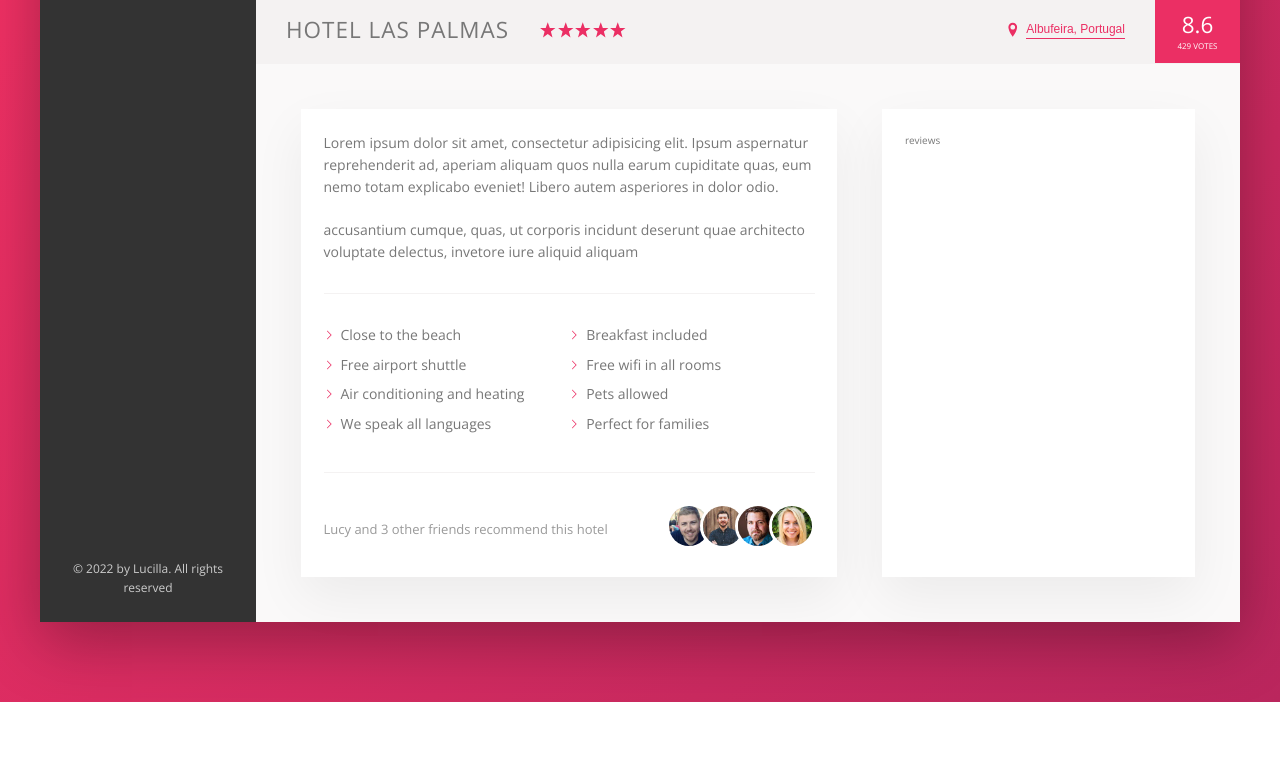
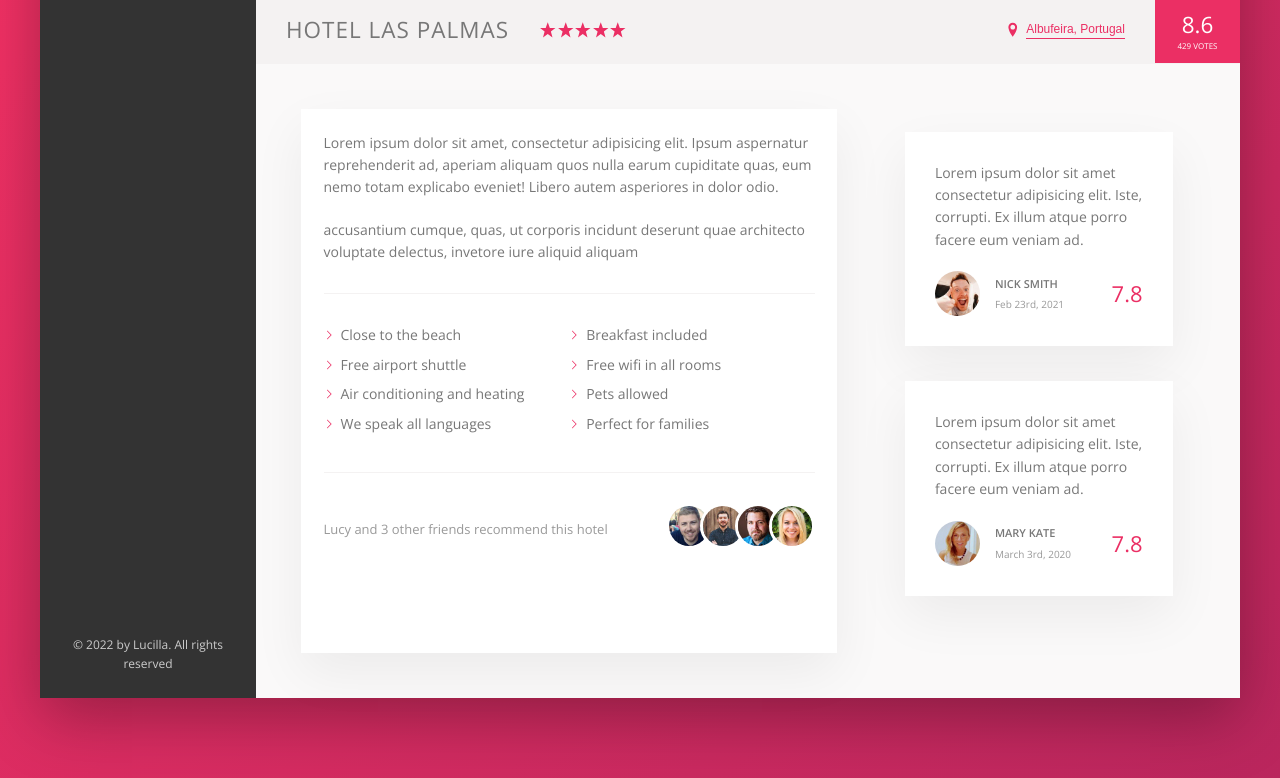
Before and after one commit to dknsapatin/Lucilla, a website: page index.html in a window 1280 px wide. Shown: the part 538-1316 px from the top of the page. Before the commit the page ends 1240 px from the top, so only its background shows below. Drawn offline with nearby package versions, Linux system fonts and the light colour scheme.

Commit message:
added review section

```diff
--- a/index.html
+++ b/index.html
@@ -193,7 +193,41 @@
                 </div>
               </div>
             </div>
-            <div class="user-reviews">reviews</div>
+            <div class="user-reviews">
+              <figure class="review">
+                <!-- Block quote testimonial -->
+                <blockquote class="review__text">
+                  Lorem ipsum dolor sit amet consectetur adipisicing elit. Iste,
+                  corrupti. Ex illum atque porro facere eum veniam ad.
+                </blockquote>
+                <!-- Figure caption -->
+                <figcaption class="review__user">
+                  <img src="img/user-1.jpg" alt="User1" class="review__photo" />
+                  <div class="review__user-box">
+                    <p class="review__user-name">Nick Smith</p>
+                    <p class="review__user-date">Feb 23rd, 2021</p>
+                  </div>
+                  <div class="review__rating">7.8</div>
+                </figcaption>
+              </figure>
+
+              <figure class="review">
+                <!-- Block quote testimonial -->
+                <blockquote class="review__text">
+                  Lorem ipsum dolor sit amet consectetur adipisicing elit. Iste,
+                  corrupti. Ex illum atque porro facere eum veniam ad.
+                </blockquote>
+                <!-- Figure caption -->
+                <figcaption class="review__user">
+                  <img src="img/user-2.jpg" alt="User1" class="review__photo" />
+                  <div class="review__user-box">
+                    <p class="review__user-name">Mary Kate</p>
+                    <p class="review__user-date">March 3rd, 2020</p>
+                  </div>
+                  <div class="review__rating">7.8</div>
+                </figcaption>
+              </figure>
+            </div>
           </div>
         </main>
       </div>
--- a/sass/_components.scss
+++ b/sass/_components.scss
@@ -343,3 +343,43 @@
     }
   }
 }
+
+///////////////////////////////
+//REVIEWS
+.review {
+  background: #fff;
+  box-shadow: var(--shadow-light);
+  padding: 3rem;
+  margin-bottom: 3.5rem;
+  &__text {
+    margin-bottom: 2rem;
+  }
+  &__user {
+    display: flex;
+    align-items: center;
+  }
+  &__photo {
+    height: 4.5rem;
+    width: 4.5rem;
+    border-radius: 50%;
+    margin-right: 1.5rem;
+  }
+  &__user-box {
+    margin-right: auto;
+  }
+  &__user-name {
+    font-size: 1.1rem;
+    font-weight: 600;
+    text-transform: uppercase;
+    margin-bottom: 0.4rem;
+  }
+  &__user-date {
+    font-size: 1rem;
+    color: var(--color-grey-dark-3);
+  }
+  &__rating {
+    font-size: 2.2rem;
+    color: var(--color-primary);
+    font-weight: 300;
+  }
+}
--- a/sass/_layout.scss
+++ b/sass/_layout.scss
@@ -36,12 +36,12 @@
 }
 
 .detail {
+  font-size: 1.4rem;
   display: flex;
   padding: 4.5rem;
   background-color: var(--color-grey-light-1);
 }
 .description {
-  font-size: 1.4rem;
   background-color: #fff;
   box-shadow: var(--shadow-light);
   padding: 2.25rem;
@@ -50,7 +50,8 @@
 }
 .user-reviews {
   padding: 2.25rem;
-  background-color: #fff;
-  box-shadow: var(--shadow-light);
   flex: 1;
+
+  display: flex;
+  flex-direction: column;
 }
```
Also changed, not shown: css/style.css.
